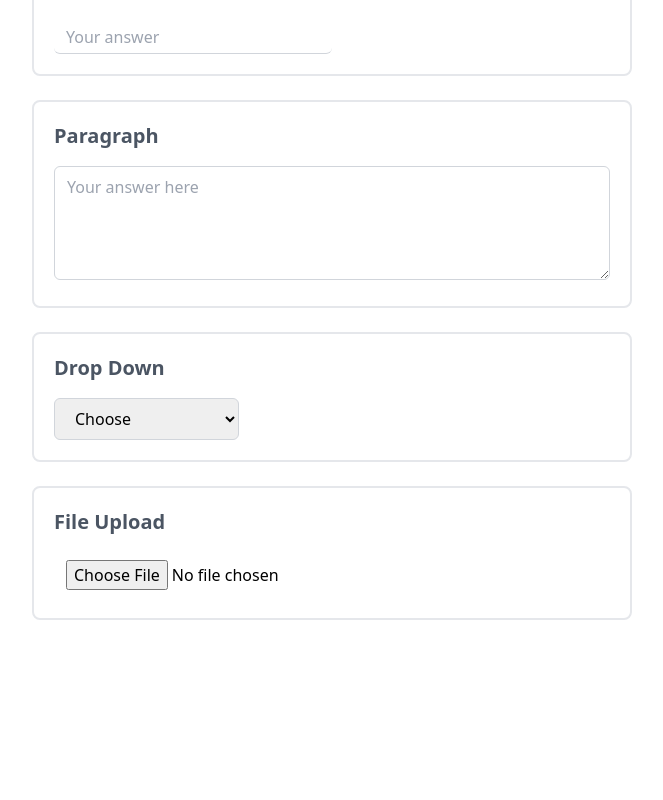
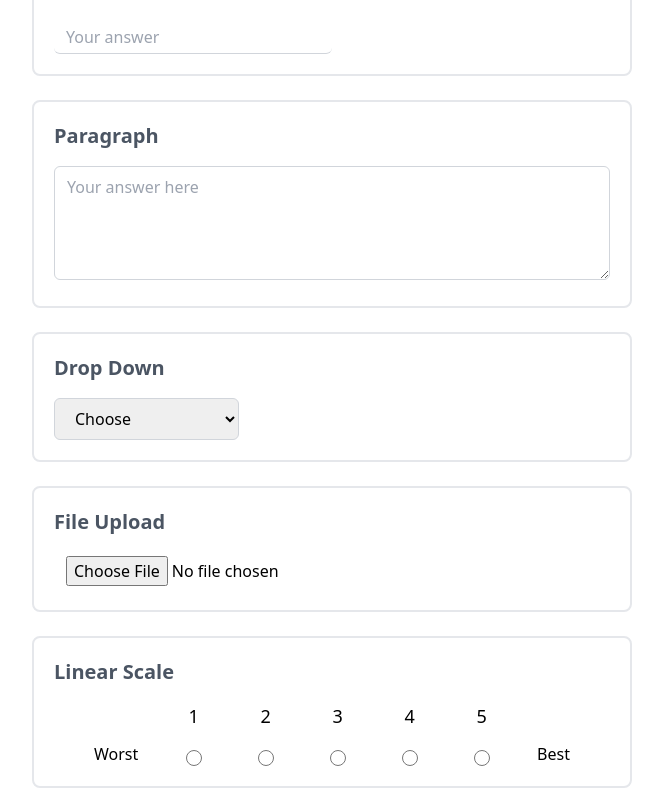
Before and after one commit to ucantbe-jagmeet/g-form-project, a React (Vite) app: page / in a window 1280 px wide. Shown: the part 609-1409 px from the top of the page, without its empty margins (308-971 px from the left). Before the commit the page ends 1241 px from the top, so only its background shows below. Built offline with nearby package versions, Linux system fonts and the light colour scheme.

Commit message:
Linear Scale Section done

```diff
--- a/src/App.jsx
+++ b/src/App.jsx
@@ -3,6 +3,7 @@ import {
   DropDown,
   FileUpload,
   Header,
+  LinearScale,
   Mcq,
   Paragraph,
   ShortAnswer,
@@ -19,6 +20,7 @@ function App() {
         <Paragraph />
         <DropDown />
         <FileUpload />
+        <LinearScale />
       </main>
     </>
   );
--- a/src/components/FileUpload.jsx
+++ b/src/components/FileUpload.jsx
@@ -12,7 +12,7 @@ const FileUpload = () => {
         type="file"
         accept=".pdf,.doc,.docx,.txt"
         onChange={handleFileChange}
-        className="w-full px-3 py-2 focus:outline-none focus:ring-2 focus:ring-blue-500"
+        className="w-full px-3 py-1 focus:outline-none focus:ring-2 focus:ring-blue-500"
       />
       {selectedFile && (
         <p className="mt-2">
--- /dev/null
+++ b/src/components/LinearScale.jsx
@@ -0,0 +1,36 @@
+import { useState } from "react";
+const LinearScale = () => {
+  const [selectedValue, setSelectedValue] = useState(null);
+  const handleValueChange = (event) => {
+    setSelectedValue(event.target.value);
+  };
+  return (
+    <div className="lg:w-1/2 sm:w-2/3 w-full  h-auto p-5 my-3 rounded-lg border-2">
+      <h1 className="text-xl font-semibold mb-4 text-gray-600">Linear Scale</h1>
+      <div className="flex justify-between items-end px-10">
+        <span>Worst</span>
+        <div className="flex space-x-14  text-lg ">
+          {[1, 2, 3, 4, 5].map((value) => (
+            <label
+              key={value}
+              className="cursor-pointer flex flex-col items-center  space-y-5"
+            >
+              <span>{value}</span>
+              <input
+                type="radio"
+                name="linear-scale"
+                value={value}
+                checked={selectedValue === value}
+                onChange={handleValueChange}
+                className="w-4 h-4  text-blue-500"
+              />
+            </label>
+          ))}
+        </div>
+        <span>Best</span>
+      </div>
+    </div>
+  );
+};
+
+export default LinearScale;
--- a/src/components/index.jsx
+++ b/src/components/index.jsx
@@ -2,7 +2,17 @@ import Checkox from "./Checkox";
 import DropDown from "./DropDown";
 import FileUpload from "./FileUpload";
 import Header from "./Header";
+import LinearScale from "./LinearScale";
 import Mcq from "./Mcq";
 import Paragraph from "./Paragraph";
 import ShortAnswer from "./ShortAnswer";
-export { FileUpload, DropDown, Paragraph, ShortAnswer, Checkox, Mcq, Header };
+export {
+  LinearScale,
+  FileUpload,
+  DropDown,
+  Paragraph,
+  ShortAnswer,
+  Checkox,
+  Mcq,
+  Header,
+};
```
